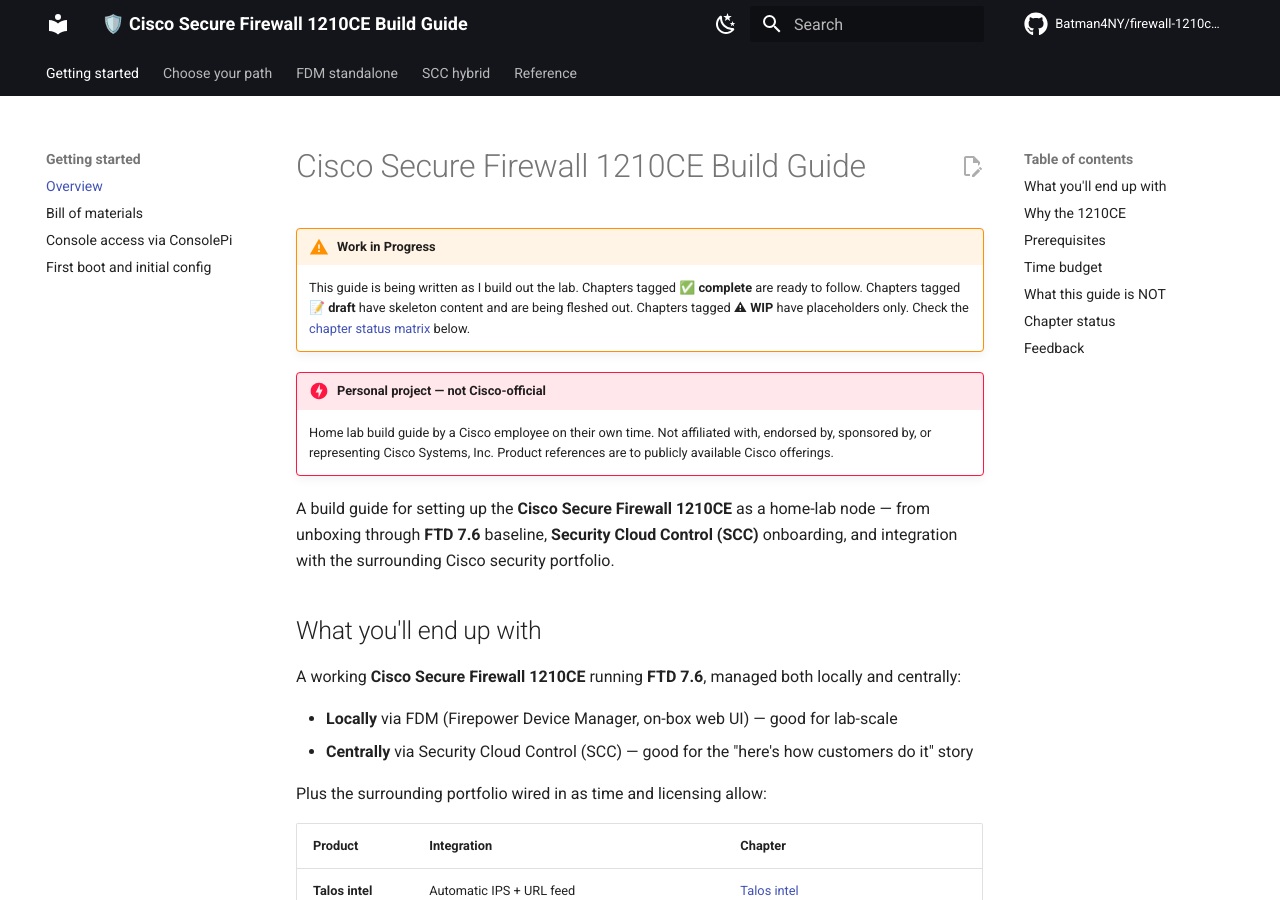
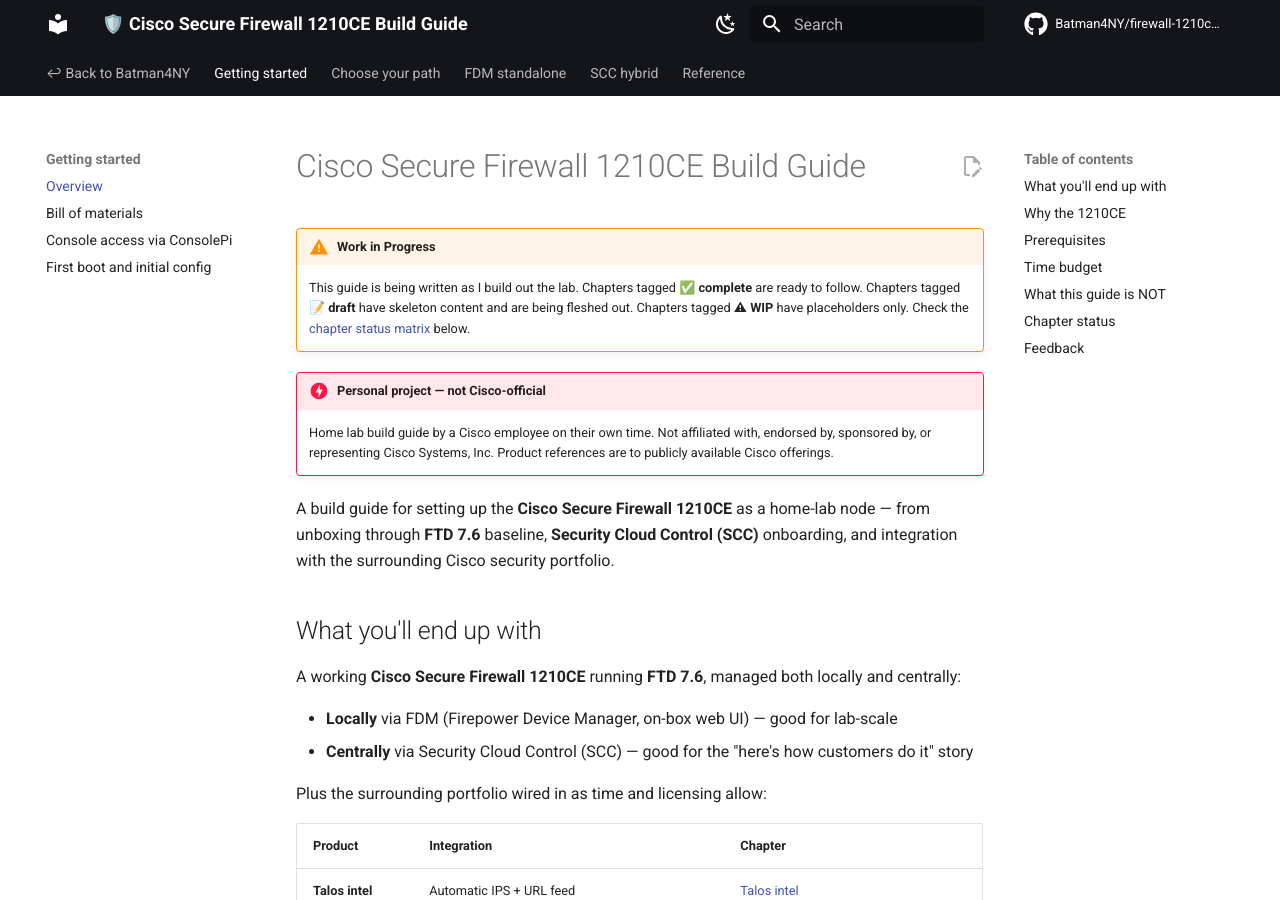
Before and after one commit to Batman4NY/firewall-1210ce-build-guide, an MkDocs documentation site: the page built from docs/index.md, in a window 1280 px wide and 900 px high. Built offline with MkDocs 1.6.1 and Material for MkDocs 9.7.7, drawn with Linux system fonts in a browser that asks for light colours; comment, search, counter and statistics services are not loaded.

Commit message:
mkdocs: add '↩ Back to Batman4NY' parent-site nav entry
Readers landing on a guide page previously had no way back to the
parent batman4ny.github.io main site without the browser back button.
Added an external-URL nav entry as the first item so every page of
the guide has a clickable path back. Complementary to the main site
opening guide links in a new tab (that commit is on the main site
repo).

```diff
--- a/mkdocs.yml
+++ b/mkdocs.yml
@@ -60,6 +60,7 @@ extra_css:
   - stylesheets/matrix.css
 
 nav:
+  - "↩ Back to Batman4NY": https://batman4ny.github.io/
   - Getting started:
     - Overview: index.md
     - Bill of materials: bill-of-materials.md
```
